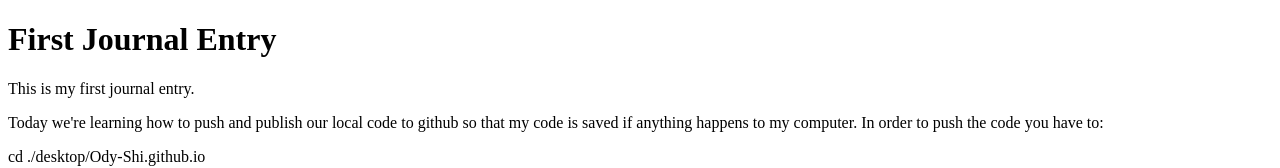
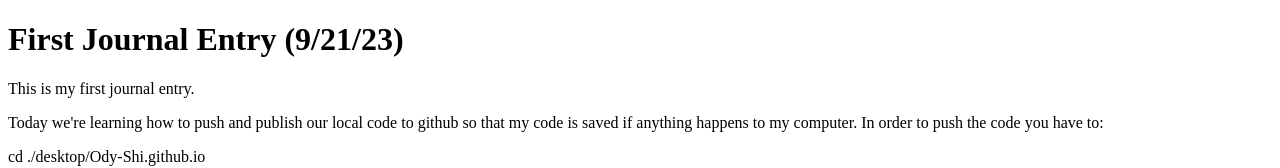
Before and after one commit to Ody-Shi/Ody-Shi.github.io, a plain HTML site: page journal.html in a window 1280 px wide. Shown: the top 168 px of the page. Drawn offline with Linux system fonts and the light colour scheme.

Commit message:
adding date to journal entry

```diff
--- a/journal.html
+++ b/journal.html
@@ -6,7 +6,7 @@
 	<title></title>
 </head>
 <body>
-<h1>First Journal Entry</h1>
+<h1>First Journal Entry (9/21/23)</h1>
 <p>This is my first journal entry.</p>
 <p>Today we're learning how to push and publish our local code to github so that my code is saved if anything happens to my computer. In order to push the code you have to:</p>
 <p>
```
